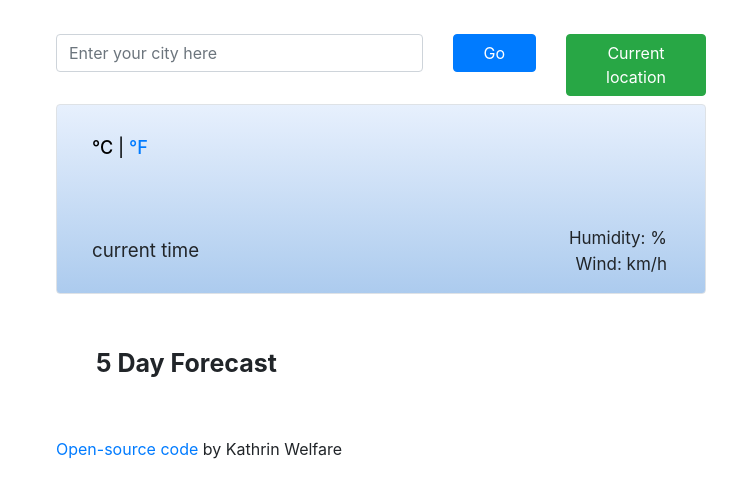
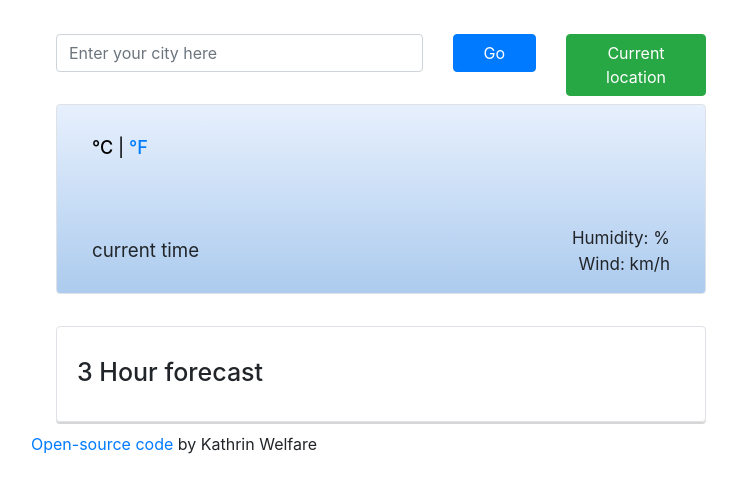
Before and after one commit to Kay-ddggxh/weather-app, a plain HTML site: page index.html in a window 1280 px wide. Shown: the whole page, without its empty margins (54-791 px from the left). Drawn offline with nearby package versions, Linux system fonts and the light colour scheme; no server answers.

Commit message:
improved CSS for forecast section

```diff
--- a/index.html
+++ b/index.html
@@ -78,8 +78,8 @@
           </div>
         </header>
         <br />
-        <section class="forecast">
-          <h5><strong>5 Day Forecast</strong></h5>
+        <section class="border rounded mt-2 forecast">
+          <h5>3 Hour forecast</h5>
           <ul>
             <div class="row justify-content-around" id="forecast">
 
--- a/src/index.js
+++ b/src/index.js
@@ -76,7 +76,7 @@ function displayForecast(response) {
 
   for (let index = 0; index < 6; index++) {
     forecast = response.data.list[index];
-    forecastElement.innerHTML += `<div class="col-2 px-4" id="day-column">
+    forecastElement.innerHTML += `<div class="col-2 px-4 border-right" id="day-column">
                 <li>
                   <div class="forecast-hour">${formatHours(
                     forecast.dt * 1000
@@ -154,5 +154,7 @@ celsiusLink.addEventListener("click", displayCelsiusTemperature);
 searchCity("New York");
 
 // To Do:
-// fix timestamp thingy
-// fix whole forecast section
+
+// fix column divider in forecast section
+// add image background to header changing according to weather#
+// add minimum temp to forecast
--- a/src/styles.css
+++ b/src/styles.css
@@ -59,18 +59,17 @@ h4:first-letter {
 
 .extra-info {
   text-align: right;
-  padding-right: 18px;
+  padding-right: 35px;
   font-size: 17px;
 }
 
 h5 {
-  padding: 30px 20px 25px 40px;
+  padding: 30px 20px 10px 20px;
   font-size: 25px;
 }
 ul {
   list-style: none;
-  padding-inline-start: 20px;
-  padding-inline-end: 20px;
+  padding-left: 0%;
 }
 
 li {
@@ -78,18 +77,24 @@ li {
   font-size: 190%;
 }
 
+.forecast {
+  box-shadow: rgba(0, 0, 0, 0.16) 0px 2px;
+}
+
+#forecast {
+  padding-right: 20px;
+  padding-left: 10px;
+}
+
 .forecast-hour,
 .emoji,
 .temperature {
-  margin-bottom: 40px;
+  margin-bottom: 25px;
+  text-align: center;
+  max-width: 100%;
+  font-size: 23px;
 }
 .forecast-hour {
   font-weight: 300;
   padding-top: 30px;
 }
-
-.open-source-link {
-  padding-left: 25px;
-}
-
-// sort out colors of day colums
```
